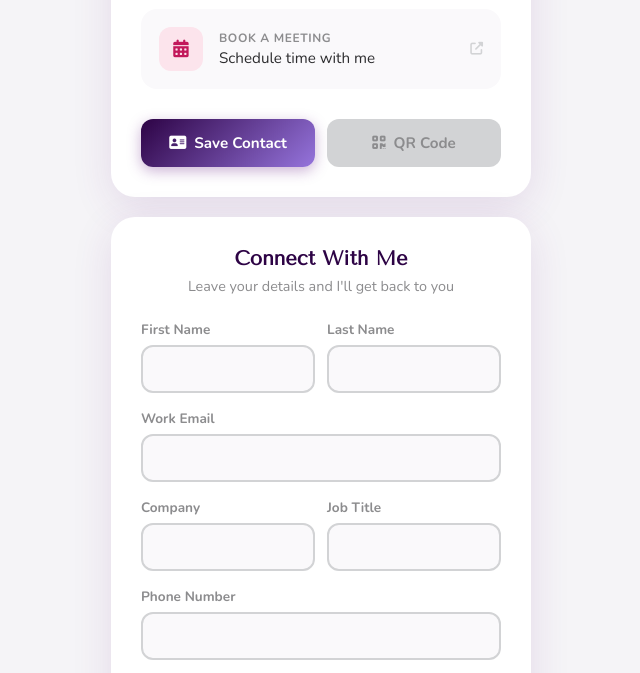
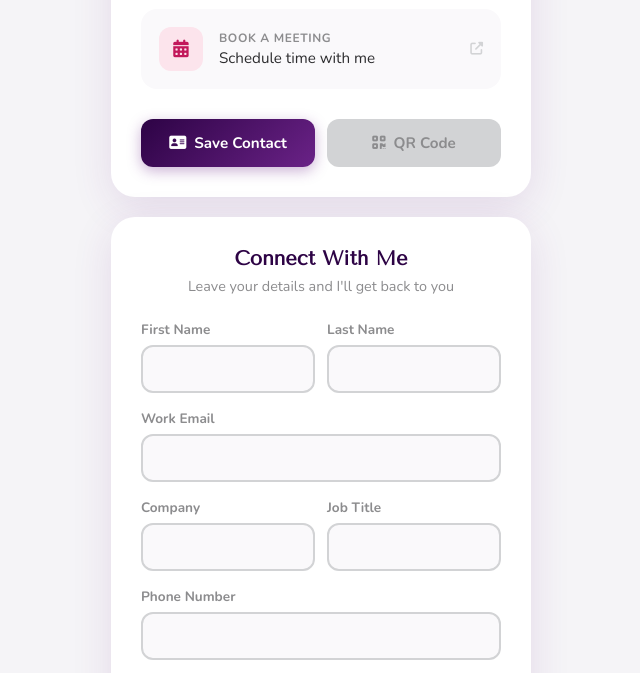
Before and after one commit to SuperHRCanada/superhr-digital-cards, a plain HTML site: page cards/pierre-bourbonnais/index.html in a window 1280 px wide. Shown: the part 1181-1854 px from the top of the page, without its empty margins (319-959 px from the left). Drawn offline with nearby package versions, Linux system fonts and the light colour scheme.

Commit message:
Update index.html

```diff
--- a/cards/pierre-bourbonnais/index.html
+++ b/cards/pierre-bourbonnais/index.html
@@ -24,7 +24,7 @@
         }
 
         :root {
-            --superhr-light-purple: #9574DC;
+            --superhr-light-purple: #6a2287;
             --superhr-dark-purple: #2D0345;
             --superhr-light-gray: #d2d3d5;
             --superhr-dark-gray: #8c8c8e;
```
